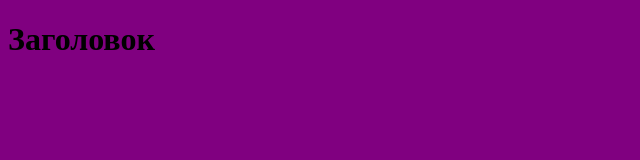
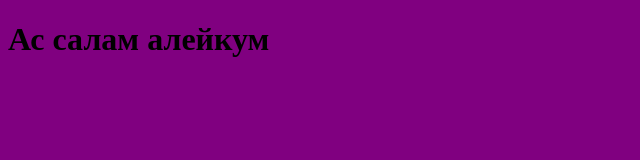
Before and after one commit to Askh4b/github-begin, a plain HTML site: page index.html in a window 1280 px wide. Shown: the whole page, without its empty margins (0-640 px from the left). Drawn offline with Linux system fonts and the light colour scheme.

Commit message:
Добавили Салам

```diff
--- a/index.html
+++ b/index.html
@@ -7,6 +7,6 @@
     <title>Document</title>
 </head>
 <body>
- <h1>Заголовок</h1>
+ <h1>Ас салам алейкум</h1>
 </body>
 </html>
```
